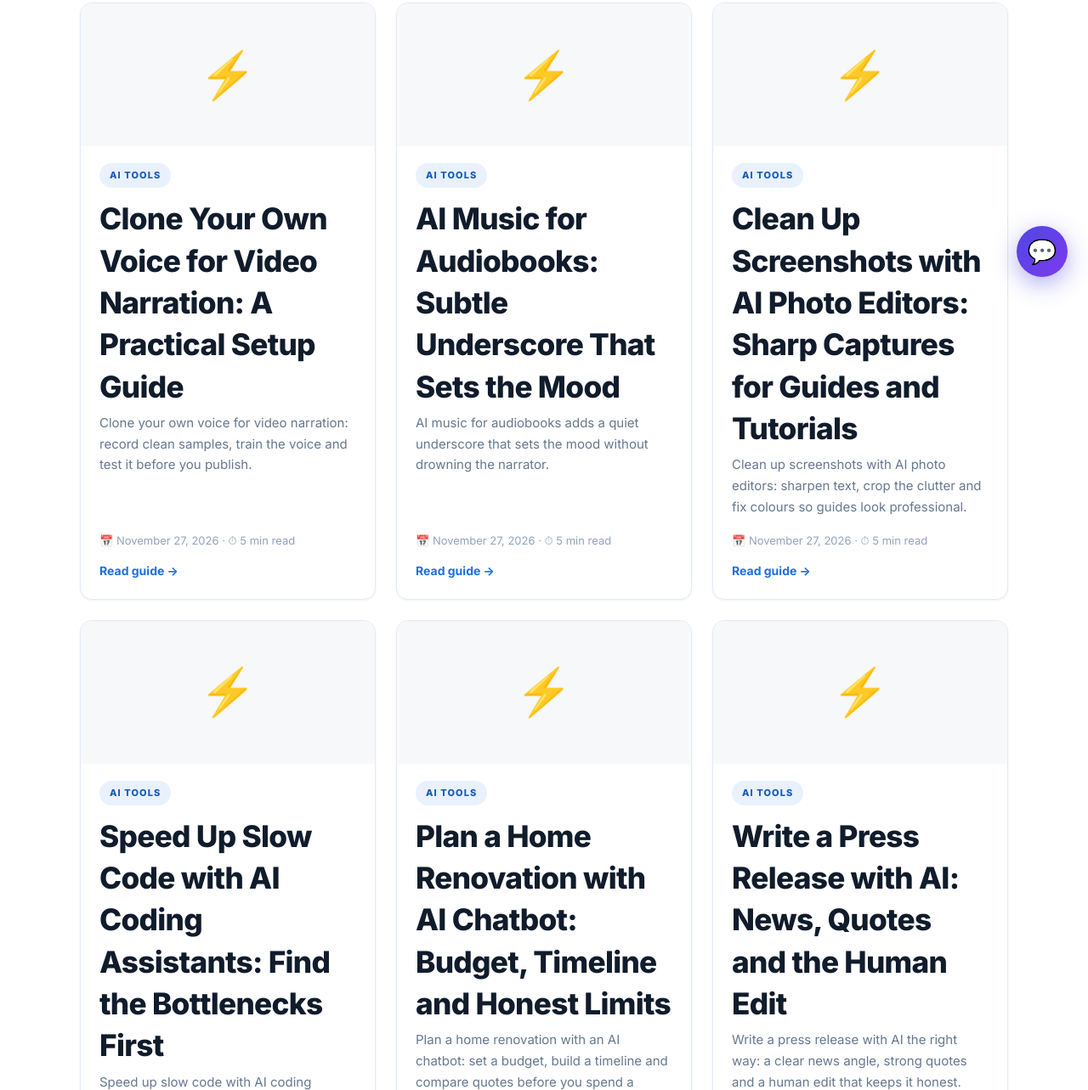
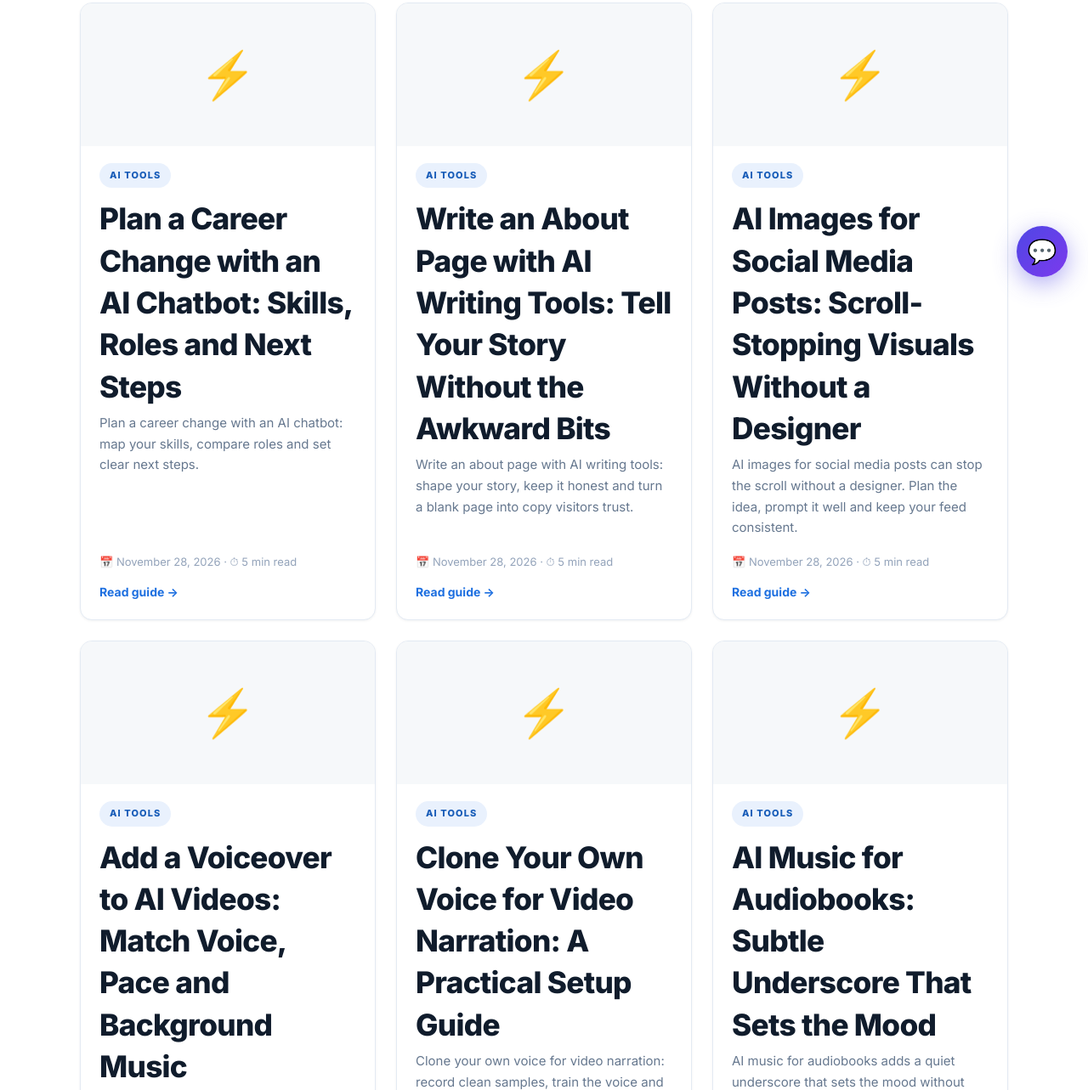
Before and after one commit to liltmark/easyfixagent-space, a plain HTML site: page blog.html in a window 1280 px wide. Shown: the part 450-1733 px from the top of the page at 85% size. Drawn offline with Linux system fonts and the light colour scheme; no server answers.

Commit message:
Add 4 blog cards 2026-11-28

```diff
--- a/blog.html
+++ b/blog.html
@@ -64,6 +64,38 @@ height="0" width="0" style="display:none;visibility:hidden"></iframe></noscript>
 <div class="grid">
 <article class="card"><div class="thumb thumb-10">⚡</div><div class="card-body">
 <div class="tag">AI Tools</div>
+<h2><a href="/blog/ai-chatbots-career-change-plan-skills-roles.html">Plan a Career Change with an AI Chatbot: Skills, Roles and Next Steps</a></h2>
+<p>Plan a career change with an AI chatbot: map your skills, compare roles and set clear next steps.</p>
+<div class="meta">📅 November 28, 2026 &middot; ⏱ 5 min read</div>
+<a class="readmore" href="/blog/ai-chatbots-career-change-plan-skills-roles.html">Read guide →</a>
+</div></article>
+
+<article class="card"><div class="thumb thumb-10">⚡</div><div class="card-body">
+<div class="tag">AI Tools</div>
+<h2><a href="/blog/ai-writing-tools-about-page-story-business.html">Write an About Page with AI Writing Tools: Tell Your Story Without the Awkward Bits</a></h2>
+<p>Write an about page with AI writing tools: shape your story, keep it honest and turn a blank page into copy visitors trust.</p>
+<div class="meta">📅 November 28, 2026 &middot; ⏱ 5 min read</div>
+<a class="readmore" href="/blog/ai-writing-tools-about-page-story-business.html">Read guide →</a>
+</div></article>
+
+<article class="card"><div class="thumb thumb-10">⚡</div><div class="card-body">
+<div class="tag">AI Tools</div>
+<h2><a href="/blog/ai-image-generators-social-media-posts-scroll-stopping-visuals.html">AI Images for Social Media Posts: Scroll-Stopping Visuals Without a Designer</a></h2>
+<p>AI images for social media posts can stop the scroll without a designer. Plan the idea, prompt it well and keep your feed consistent.</p>
+<div class="meta">📅 November 28, 2026 &middot; ⏱ 5 min read</div>
+<a class="readmore" href="/blog/ai-image-generators-social-media-posts-scroll-stopping-visuals.html">Read guide →</a>
+</div></article>
+
+<article class="card"><div class="thumb thumb-10">⚡</div><div class="card-body">
+<div class="tag">AI Tools</div>
+<h2><a href="/blog/ai-video-generators-add-voiceover-match-voice-pace-music.html">Add a Voiceover to AI Videos: Match Voice, Pace and Background Music</a></h2>
+<p>Add a voiceover to AI videos that sounds like it belongs: pick the right voice, set the pace and balance the music.</p>
+<div class="meta">📅 November 28, 2026 &middot; ⏱ 5 min read</div>
+<a class="readmore" href="/blog/ai-video-generators-add-voiceover-match-voice-pace-music.html">Read guide →</a>
+</div></article>
+
+<article class="card"><div class="thumb thumb-10">⚡</div><div class="card-body">
+<div class="tag">AI Tools</div>
 <h2><a href="/blog/ai-voice-generators-clone-voice-video-narration-setup.html">Clone Your Own Voice for Video Narration: A Practical Setup Guide</a></h2>
 <p>Clone your own voice for video narration: record clean samples, train the voice and test it before you publish.</p>
 <div class="meta">📅 November 27, 2026 &middot; ⏱ 5 min read</div>
```
